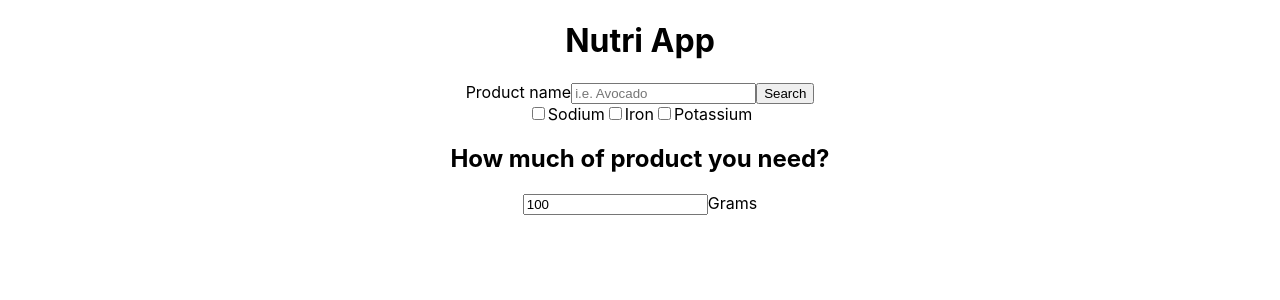
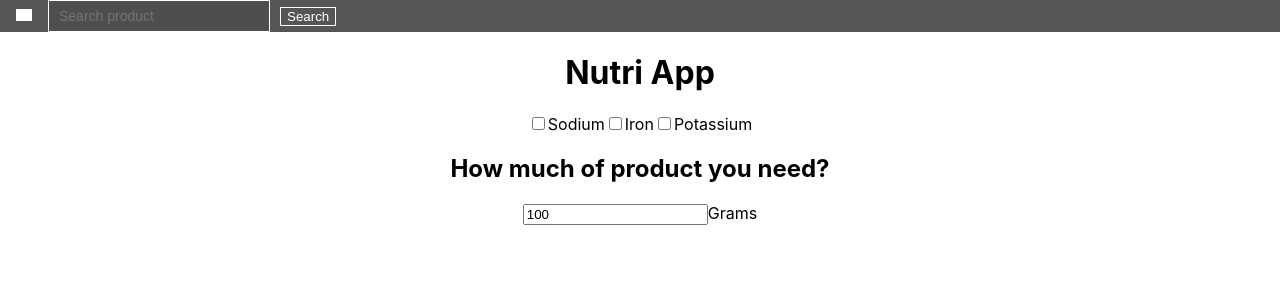
Before and after one commit to V1co/NutriApp, a React (Create React App) app: page / in a window 1280 px wide. Shown: the top 300 px of the page. Built offline with nearby package versions, Linux system fonts and the light colour scheme; grey boxes are pictures that could not be loaded.

Commit message:
5. Styled components added + code cleanup

```diff
--- a/package.json
+++ b/package.json
@@ -10,6 +10,7 @@
     "react": "^17.0.2",
     "react-dom": "^17.0.2",
     "react-scripts": "4.0.3",
+    "styled-components": "^5.3.0",
     "web-vitals": "^1.1.2"
   },
   "scripts": {
--- a/src/App.js
+++ b/src/App.js
@@ -1,7 +1,9 @@
 import './App.css';
 import React, { useState } from "react"
 import SearchData from './Components/SearchData';
+import SearchBox from './Components/SearchBox/index'
 import { StateContext } from './Helpers/Context'
+// import GetData from './Helpers/GetData'
 
 function App() {
 
@@ -13,6 +15,7 @@ function App() {
   return (
     <StateContext.Provider value={{ number, setNumber, query, setQuery, products, setProducts, filters, setFilters }}>
       <div className="App">
+        <SearchBox />
         <h1>Nutri App</h1>
         <SearchData />
       </div>
--- /dev/null
+++ b/src/Components/SearchBox/index.js
@@ -0,0 +1,23 @@
+import { Container, SearchIcon, SearchInput, SearchSubmit } from './styles/searchbox'
+import { useContext } from "react"
+import { StateContext } from '../../Helpers/Context'
+import SearchData from '../../Helpers/GetData'
+
+export default function SearchBox() {
+    const { query, setQuery, setProducts } = useContext(StateContext)
+
+    return (
+        <Container>
+            <SearchIcon>
+                <img src="https://img.icons8.com/ios/452/search--v1.png" alt="Search" />
+            </SearchIcon>
+            <SearchInput
+                value={query}
+                name="query"
+                onChange={(e) => setQuery(e.target.value)}
+                placeholder="Search product"
+            />
+            <SearchSubmit type="submit" onClick={() => SearchData(query, setProducts)}>Search</SearchSubmit>
+        </Container>
+    )
+}
--- /dev/null
+++ b/src/Components/SearchBox/styles/searchbox.js
@@ -0,0 +1,43 @@
+import styled from 'styled-components';
+
+export const Container = styled.div`
+    display: flex;
+    align-items: center;
+    background-color: #555555;
+
+    @media (max-width: 700px) {
+        display: none;
+    }
+`;
+
+export const SearchIcon = styled.button`
+    cursor: pointer;
+    background-color: transparent;
+    border: 0;
+    margin-left: 10px;
+    img {
+        filter: brightness(0) invert(1);
+        width: 16px;
+    }
+`;
+
+export const SearchInput = styled.input`
+    background-color: #44444459;
+    color: white;
+    border: 1px solid white;
+    transition: width 0.5s;
+    height: 30px;
+    font-size: 14px;
+    margin-left: 10px;
+    padding: 0 10px;
+    opacity: 1};
+    width: 200px};
+`;
+
+export const SearchSubmit = styled.button`
+    cursor: pointer;
+    background-color: transparent;
+    color: white;
+    border: 1px solid white;
+    margin-left: 10px;
+`;
--- a/src/Components/SearchData.js
+++ b/src/Components/SearchData.js
@@ -1,12 +1,10 @@
 import { useContext } from "react"
 import { StateContext } from '../Helpers/Context'
-const axios = require('axios');
 
 export default function SearchData() {
 
     const { number, setNumber } = useContext(StateContext)
-    const { query, setQuery } = useContext(StateContext)
-    const { products, setProducts } = useContext(StateContext)
+    const { products } = useContext(StateContext)
     const { filters, setFilters } = useContext(StateContext)
 
     /*
@@ -16,22 +14,6 @@ export default function SearchData() {
 
     // https://api.nal.usda.gov/fdc/v1/foods/search?query=lemon&pageSize=3&api_key=iNgeDchKdPTwNKfT8az2Mr5D3htK8vFd0U92vmwQ
     // All data are based on 100g of product
-
-    const getData = async (e) => {
-        e.preventDefault()
-
-       const apiKey = "iNgeDchKdPTwNKfT8az2Mr5D3htK8vFd0U92vmwQ"
-       const url = `https://api.nal.usda.gov/fdc/v1/foods/search?query=${query}&pageSize=3&api_key=${apiKey}`
-
-        try {
-            const response = await axios.get(url)
-            const data = await response.data
-            console.log(data)
-            setProducts(data.foods)
-        } catch (error) {
-            console.log(error)
-        }
-    }
 
     const handleFiltersChange = (e) => {
         const { checked, name } = e.target
@@ -43,19 +25,6 @@ export default function SearchData() {
 
     return (
         <>
-            <form className="form" onSubmit={getData}>
-                <label className="label" htmlFor="query">Product name</label>
-                <input
-                    className="input"
-                    type="text"
-                    name="query"
-                    placeholder="i.e. Avocado"
-                    value={query}
-                    onChange={(e) => setQuery(e.target.value)}
-                    />
-                <button className="button">Search</button>
-            </form>
-
             <form>
                 <label>
                     <input type="checkbox" name="Sodium" value="false" onClick={handleFiltersChange}></input>
--- /dev/null
+++ b/src/Helpers/GetData.js
@@ -0,0 +1,16 @@
+const axios = require('axios');
+
+export default async function SearchData(query, setProducts) {
+
+    const apiKey = "iNgeDchKdPTwNKfT8az2Mr5D3htK8vFd0U92vmwQ"
+    const url = `https://api.nal.usda.gov/fdc/v1/foods/search?query=${query}&pageSize=3&api_key=${apiKey}`
+
+    try {
+        const response = await axios.get(url)
+        const data = await response.data
+        console.log(data)
+        setProducts(data.foods)
+    } catch (error) {
+        console.log(error)
+    }
+}
```
Also changed, not shown: src/Components/Product/index.js (added, +13 -0 lines), src/Components/Product/styles/product.js (added, +16 -0 lines), 2 other files (tests, documents, lock files or other folders).
